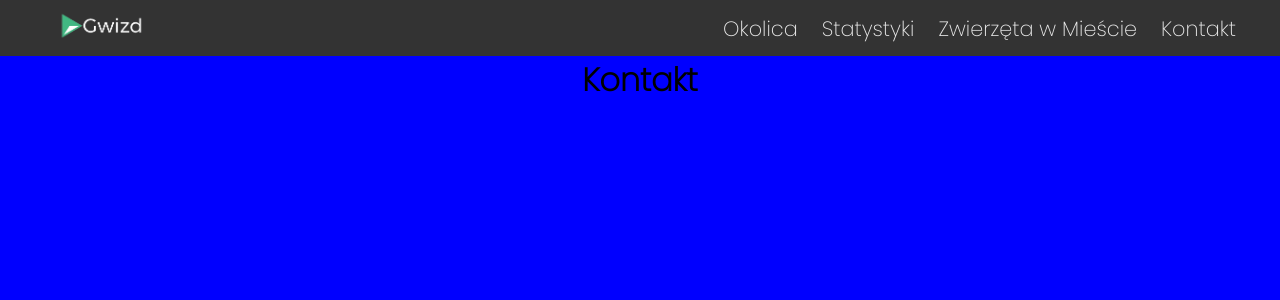
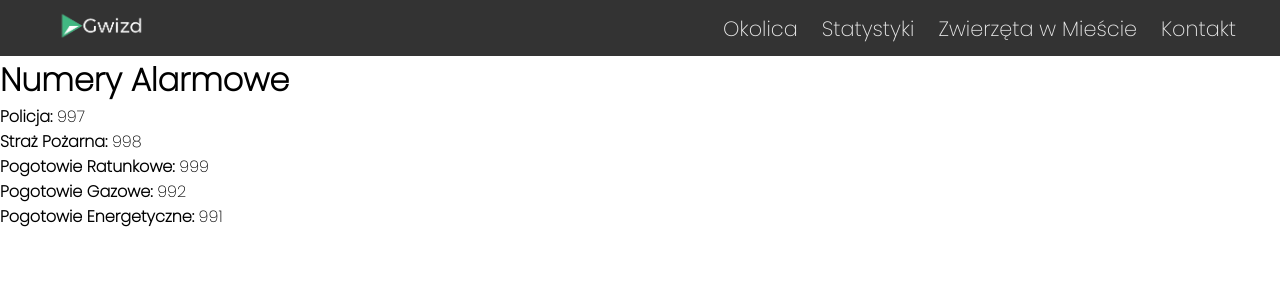
Before and after one commit to theImmortalCoders/gwizd-frontend, a Next.js app: page /contact in a window 1280 px wide. Shown: the top 300 px of the page. Built offline with nearby package versions, Linux system fonts and the light colour scheme.

Commit message:
contacts

```diff
--- a/src/app/contact/page.module.css
+++ b/src/app/contact/page.module.css
@@ -7,3 +7,31 @@
   display: flex;
   justify-content: center;
 }
+
+.emergency-numbers {
+  font-family: Arial, sans-serif;
+  padding: 20px;
+  border: 1px solid #ccc;
+  border-radius: 5px;
+  max-width: 400px;
+  margin: 0 auto;
+  background-color: #f7f7f7;
+  box-shadow: 0 0 10px rgba(0, 0, 0, 0.1);
+}
+
+h1 {
+  text-align: center;
+}
+
+ul {
+  list-style-type: none;
+  padding: 0;
+}
+
+li {
+  margin-bottom: 10px;
+}
+
+strong {
+  font-weight: bold;
+}
--- a/src/app/contact/page.tsx
+++ b/src/app/contact/page.tsx
@@ -1,9 +1,24 @@
 import styles from "./page.module.css";
 
 export default function Contact() {
+  const emergencyNumbers = [
+    { type: "Policja", number: "997" },
+    { type: "Straż Pożarna", number: "998" },
+    { type: "Pogotowie Ratunkowe", number: "999" },
+    { type: "Pogotowie Gazowe", number: "992" },
+    { type: "Pogotowie Energetyczne", number: "991" },
+  ];
+
   return (
-    <div className={styles.contactpagemain}>
-      <h1>Kontakt</h1>
+    <div className="emergency-numbers">
+      <h1>Numery Alarmowe</h1>
+      <ul>
+        {emergencyNumbers.map((item, index) => (
+          <li key={index}>
+            <strong>{item.type}:</strong> {item.number}
+          </li>
+        ))}
+      </ul>
     </div>
   );
 }
```
